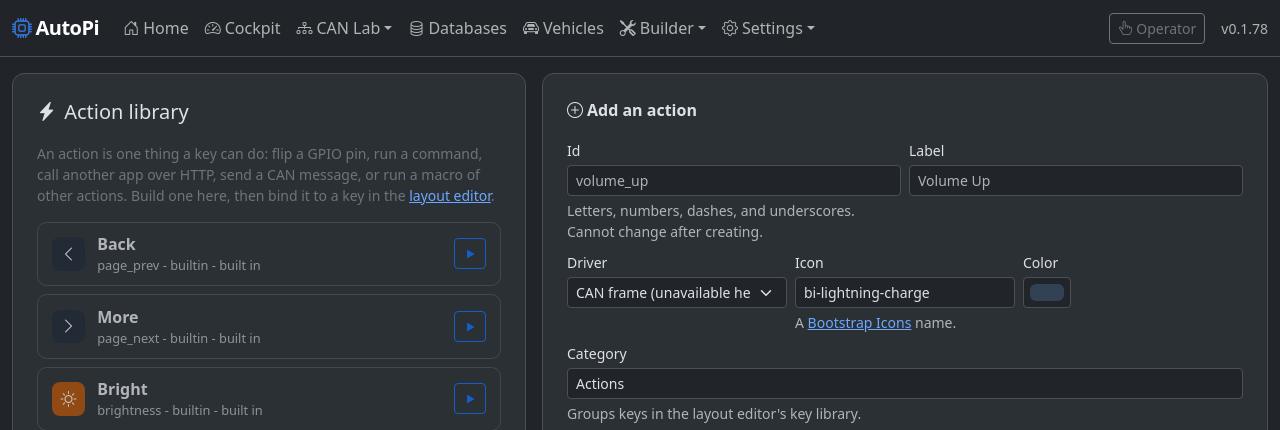
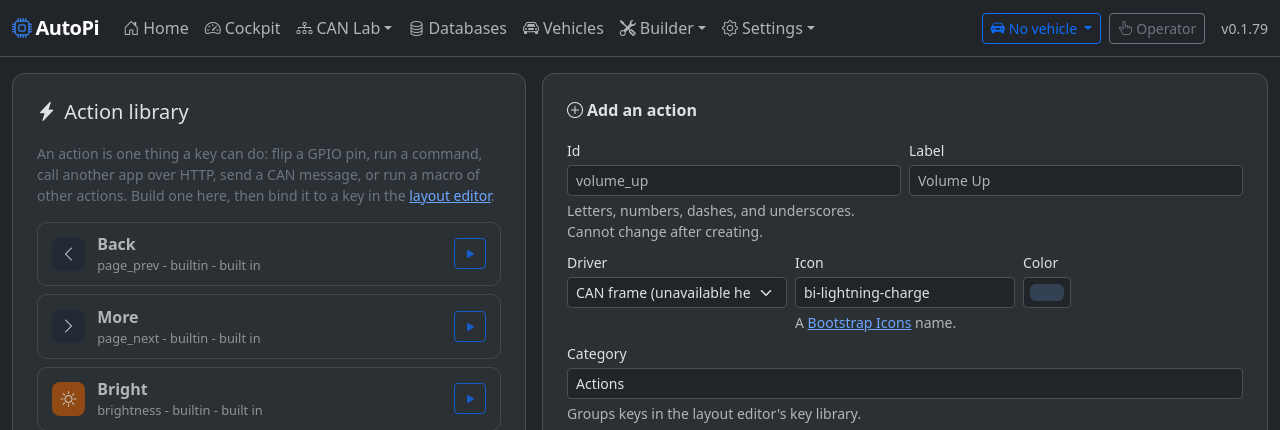
Before and after one commit to Syracuse3DPrintingOrg/autopi, a FastAPI app: page /ui/actions in a window 1280 px wide. Shown: the top 430 px of the page. Run offline with FastAPI, Linux system fonts and the light colour scheme; data that the repository does not hold is empty; some libraries are stand-ins or nearby versions.

Commit message:
Vehicles: persistent vehicle selector in the top nav on every page
The active vehicle is now a selector in the top bar on every screen, not just a
card on Home. theme_context injects the vehicle list and active selection so
base.html renders it everywhere; picking one posts to /profiles/active (existing
app-wide active-vehicle state, persisted under data_dir) and reloads. Adds a
shared profile_label helper. Backbone for the per-vehicle button set and copy
profile. Bump to 0.1.79.

```diff
--- a/service/app/config.py
+++ b/service/app/config.py
@@ -13,7 +13,7 @@ from typing import Any
 from pydantic_settings import BaseSettings, SettingsConfigDict
 
 APP_NAME = "AutoPi"
-APP_VERSION = "0.1.78"
+APP_VERSION = "0.1.79"
 
 # Where the setup page writes persisted settings and where state files live.
 _DEFAULT_DATA_DIR = Path(__file__).resolve().parent.parent / "data"
--- a/service/app/templates/base.html
+++ b/service/app/templates/base.html
@@ -59,6 +59,25 @@
             </ul>
           </li>
         </ul>
+        <div class="dropdown me-2" id="vehicle-selector" data-active-vehicle="{{ nav_active_vehicle_id if nav_active_vehicle_id is not none else '' }}">
+          <button class="btn btn-outline-primary btn-sm dropdown-toggle" type="button" data-bs-toggle="dropdown"
+                  title="The vehicle everything applies to and saves to">
+            <i class="bi bi-car-front-fill me-1"></i>{{ nav_active_vehicle.label if nav_active_vehicle else 'No vehicle' }}
+          </button>
+          <ul class="dropdown-menu dropdown-menu-end">
+            <li><h6 class="dropdown-header">Active vehicle</h6></li>
+            {% for v in nav_vehicles %}
+            <li><a class="dropdown-item vehicle-pick{% if v.id == nav_active_vehicle_id %} active{% endif %}" href="#" data-vehicle-id="{{ v.id }}">
+              <i class="bi bi-car-front me-2"></i>{{ v.label }}</a></li>
+            {% else %}
+            <li><span class="dropdown-item-text text-secondary small">No vehicles yet</span></li>
+            {% endfor %}
+            <li><hr class="dropdown-divider"></li>
+            <li><a class="dropdown-item vehicle-pick" href="#" data-vehicle-id="">
+              <i class="bi bi-slash-circle me-2"></i>No vehicle</a></li>
+            <li><a class="dropdown-item" href="ui/profiles"><i class="bi bi-sliders me-2"></i>Manage vehicles</a></li>
+          </ul>
+        </div>
         <a class="btn btn-outline-secondary btn-sm me-3" href="operator" title="Switch to the operator screen">
           <i class="bi bi-hand-index-thumb me-1"></i>Operator</a>
         <span class="navbar-text small">v{{ app_version }}</span>
@@ -68,6 +87,22 @@
   {% endblock %}
   {% block body %}{% endblock %}
   <script src="static/vendor/bootstrap.bundle.min.js"></script>
+  <script>
+    // Persistent vehicle selector: picking a vehicle sets the app-wide active
+    // vehicle (what pages key off and where new work saves), then reloads so the
+    // whole UI reflects it.
+    document.querySelectorAll('#vehicle-selector .vehicle-pick').forEach((el) => {
+      el.addEventListener('click', (ev) => {
+        ev.preventDefault();
+        const raw = el.getAttribute('data-vehicle-id');
+        const id = raw === '' ? null : parseInt(raw, 10);
+        fetch('profiles/active', { method: 'POST', headers: { 'Content-Type': 'application/json' },
+          body: JSON.stringify({ profile_id: id }) })
+          .then((r) => r.json()).then(() => window.location.reload())
+          .catch(() => window.location.reload());
+      });
+    });
+  </script>
   {% block scripts %}{% endblock %}
 </body>
 </html>
```
Also changed, not shown: service/app/services/profiles.py (+15 -0 lines), service/app/templating.py (+17 -0 lines), tests/test_profiles.py (+14 -0 lines), CHANGELOG.md.
